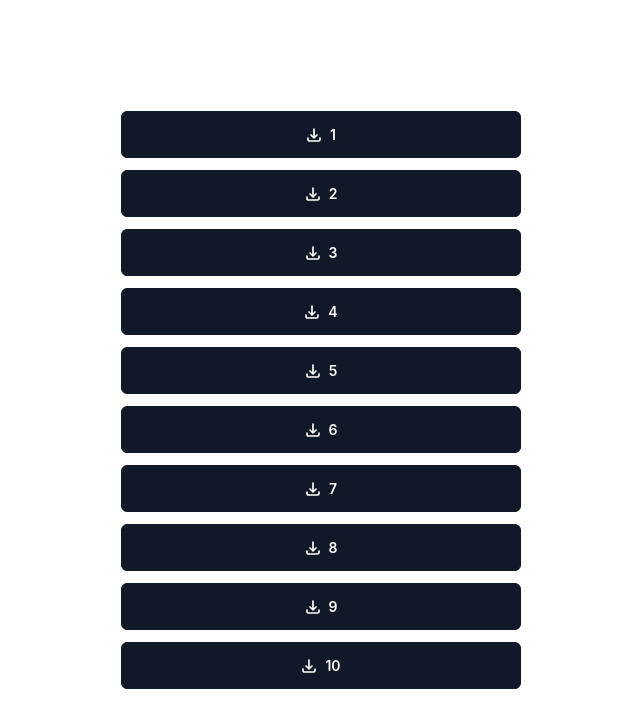
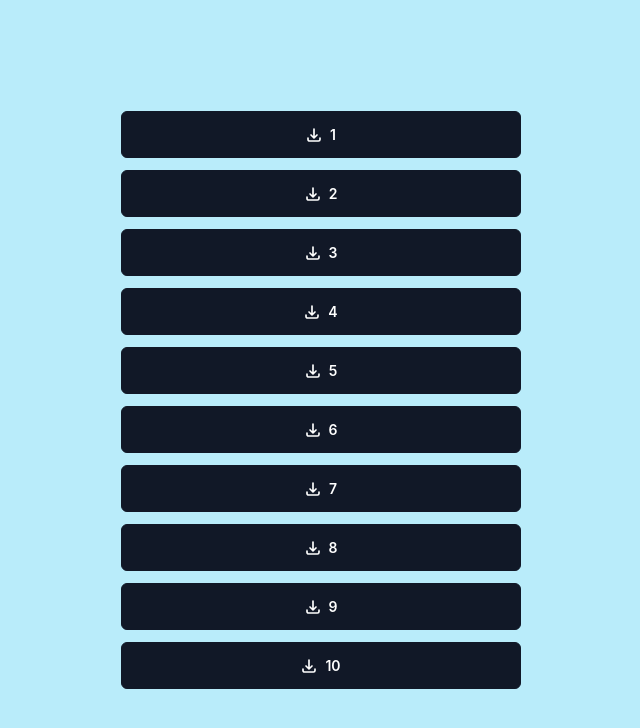
Before and after one commit to Kali-d-Eagle/tempLab_GenAI, a plain HTML site: page index.html in a window 1280 px wide. Shown: the whole page, without its empty margins (319-959 px from the left). Drawn offline with Linux system fonts and the light colour scheme.

Commit message:
Update styles.css

```diff
--- a/styles.css
+++ b/styles.css
@@ -1,6 +1,6 @@
 body {
-  /* background-color: #b9ecfa; */
-  background-color: #ffffff;
+  background-color: #b9ecfa;
+  /* background-color: #ffffff; */
   color: #111827;
   font-family: -apple-system, BlinkMacSystemFont, "Segoe UI", Roboto, "Helvetica Neue", Arial, sans-serif;
   margin: 0;
```
